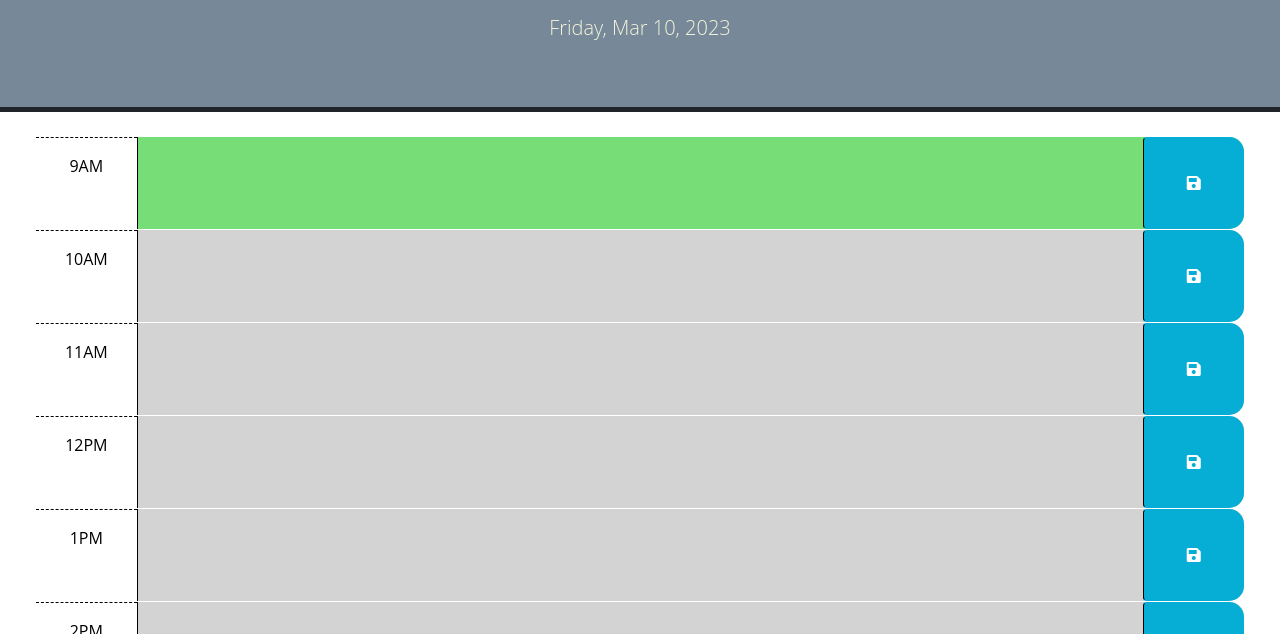
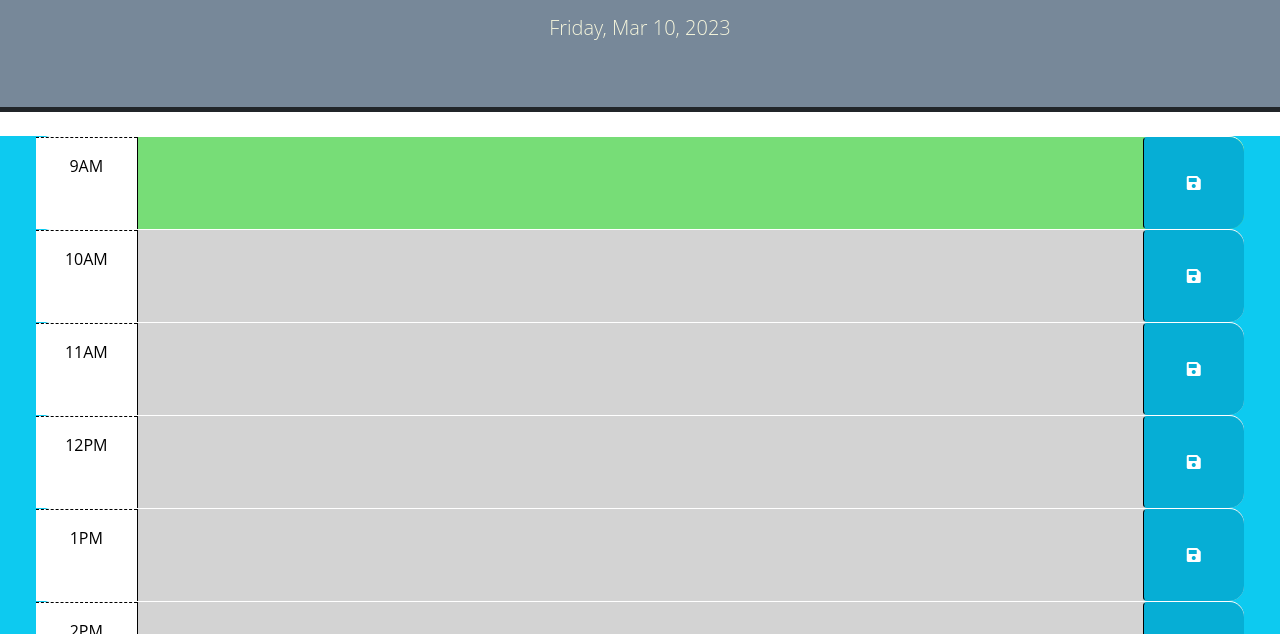
Before and after one commit to Oscarl214/day-Planner, a plain HTML site: page Develop/index.html in a window 1280 px wide. Shown: the part 166-800 px from the top of the page. Drawn offline with nearby package versions, Linux system fonts and the light colour scheme.

```diff
--- a/Develop/index.html
+++ b/Develop/index.html
@@ -32,7 +32,7 @@
       </p>
       <p id="currentDay" class="text-center lead justify-content-center"></p>
     </header>
-    <div class="container-fluid px-5">
+    <div class="container-fluid px-5 bg-info" >
       <div class="row time-block" id="9">
         <div class="col-2 col-md-1 hour text-center py-3">9AM</div>
         <textarea class="col-8 col-md-10 description" rows="3" id="hour-9">
```
